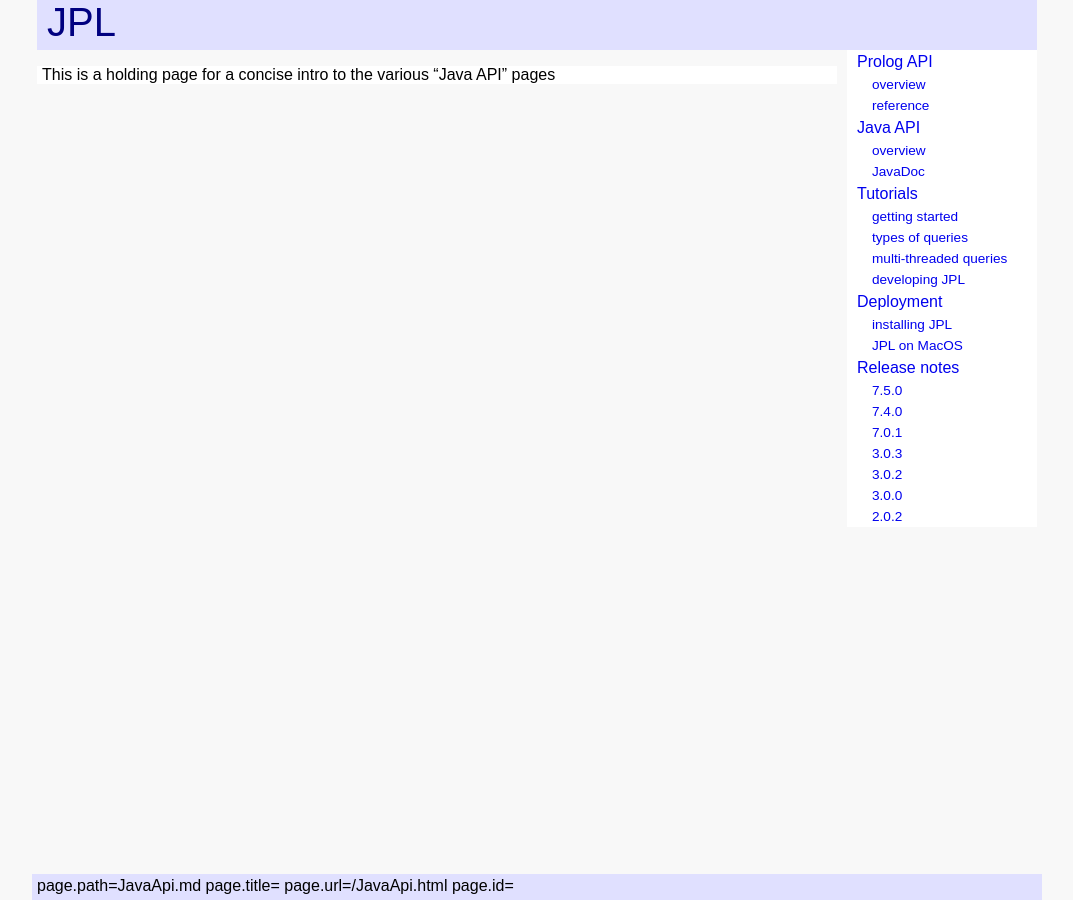
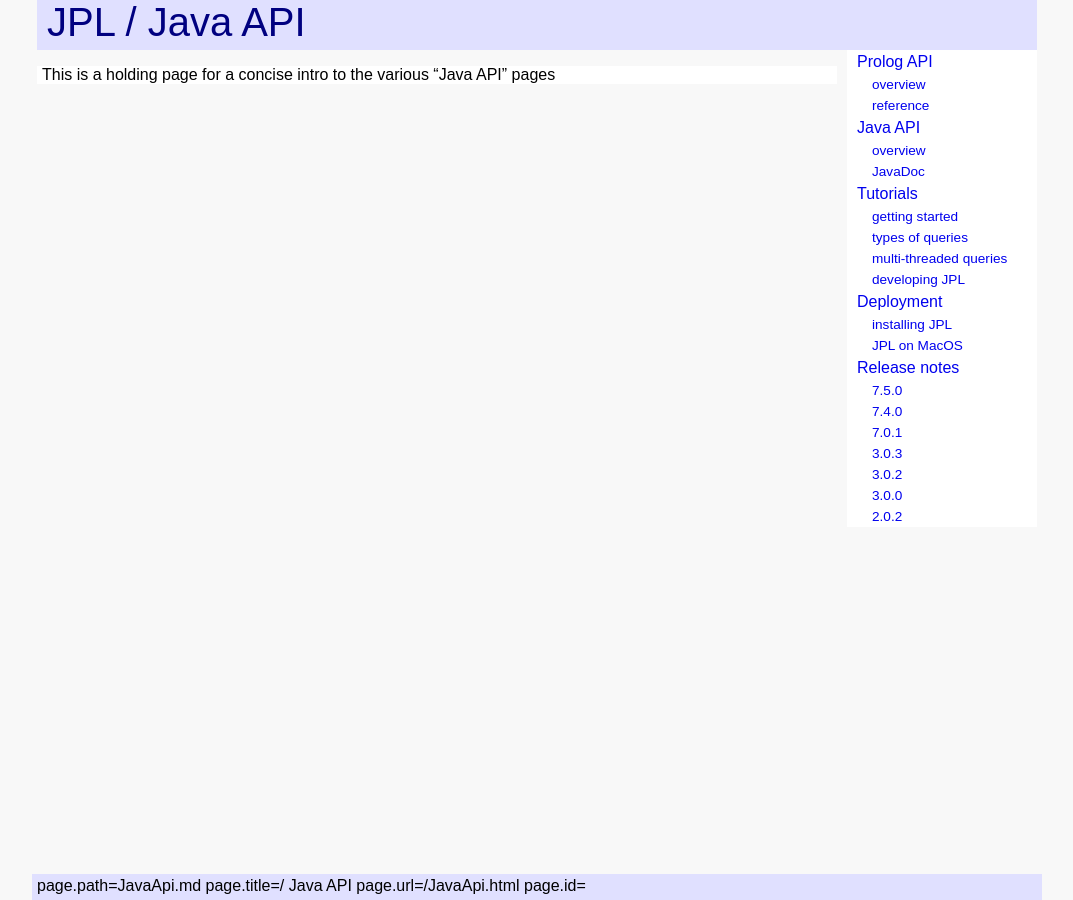
Before and after one commit to anionic/jpl-nav, a Jekyll site: the page built from docs/JavaApi.md, in a window 1280 px wide. Shown: the whole page, without its empty margins (103-1176 px from the left). Built offline with Jekyll 4.4.1, drawn with Linux system fonts in a browser that asks for light colours; our own code applies the rules of GitHub Pages for plain Markdown files.

Commit message:
Update JavaApi.md

```diff
--- a/docs/JavaApi.md
+++ b/docs/JavaApi.md
@@ -1 +1,3 @@
+# / Java API
+
 This is a holding page for a concise intro to the various "Java API" pages
```
